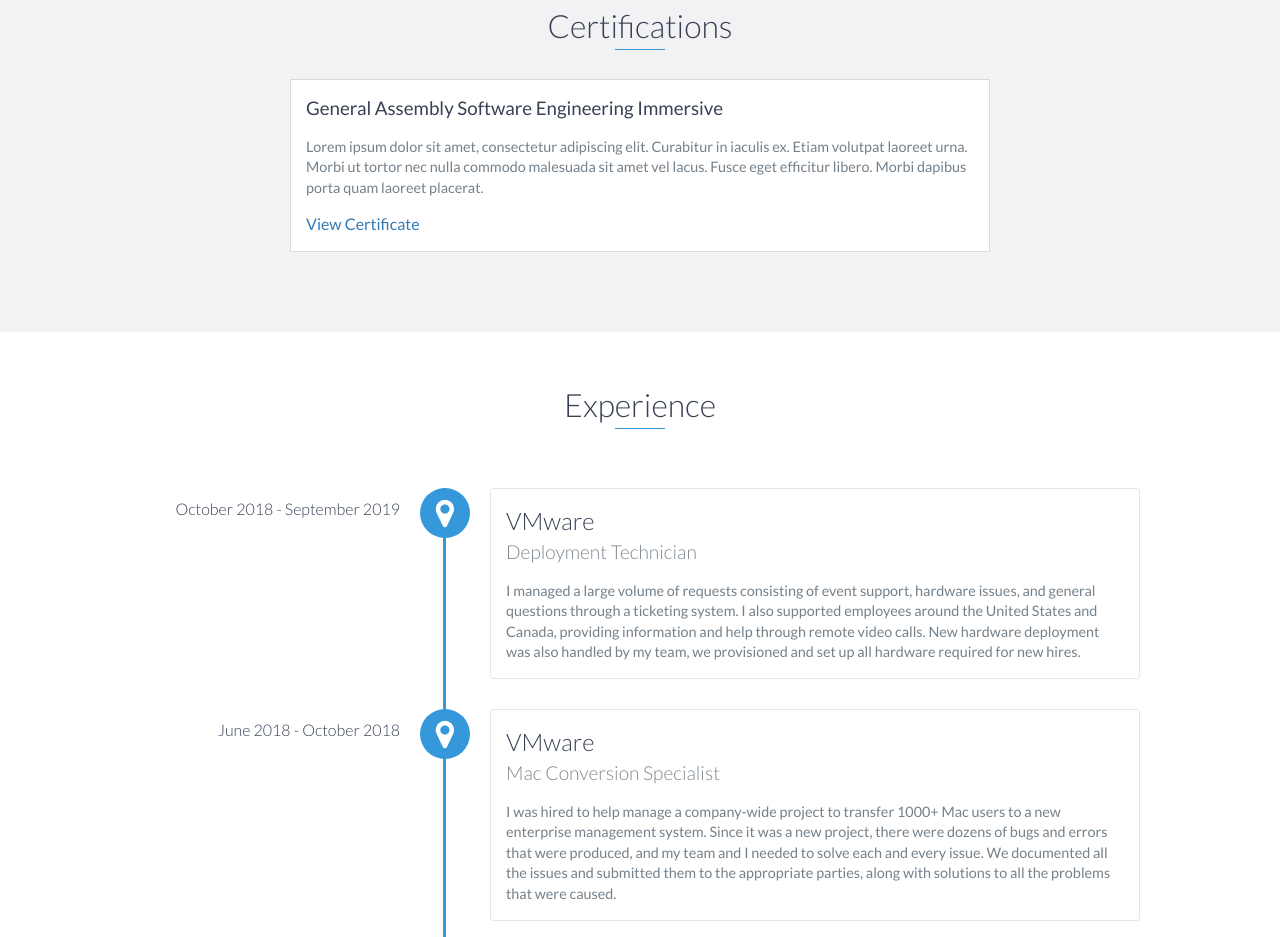
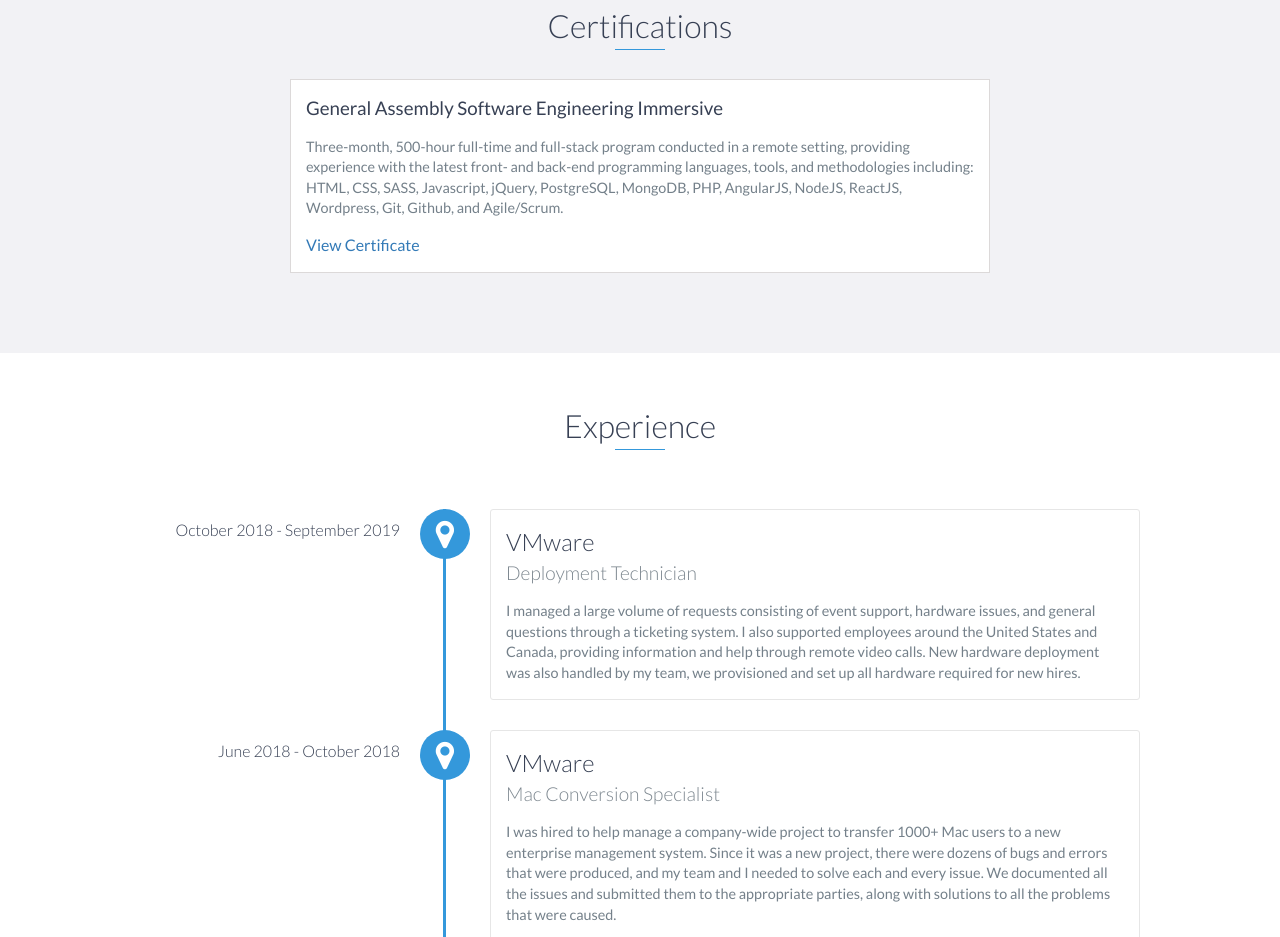
Before and after one commit to Ahwung/ahwung.github.io, a website: page index.html in a window 1280 px wide. Shown: the part 2291-3228 px from the top of the page. Drawn offline with nearby package versions, Linux system fonts and the light colour scheme.

Commit message:
added description for certification

```diff
--- a/index.html
+++ b/index.html
@@ -148,7 +148,7 @@
         <div class="optional-section-block">
             <h3>General Assembly Software Engineering Immersive</h3>
             <p>
-                Lorem ipsum dolor sit amet, consectetur adipiscing elit. Curabitur in iaculis ex. Etiam volutpat laoreet urna. Morbi ut tortor nec nulla commodo malesuada sit amet vel lacus. Fusce eget efficitur libero. Morbi dapibus porta quam laoreet placerat.
+                    Three-month, 500-hour full-time and full-stack program conducted in a remote setting, providing experience with the latest front- and back-end programming languages, tools, and methodologies including: HTML, CSS, SASS, Javascript, jQuery, PostgreSQL, MongoDB, PHP, AngularJS, NodeJS, ReactJS, Wordpress, Git, Github, and Agile/Scrum.
             </p>
             <a target="_blank" href="https://github.com/Ahwung/ahwung.github.io/blob/master/GA%20Software%20Engineering%20Immersive.pdf">View Certificate</a>
         </div>
```
